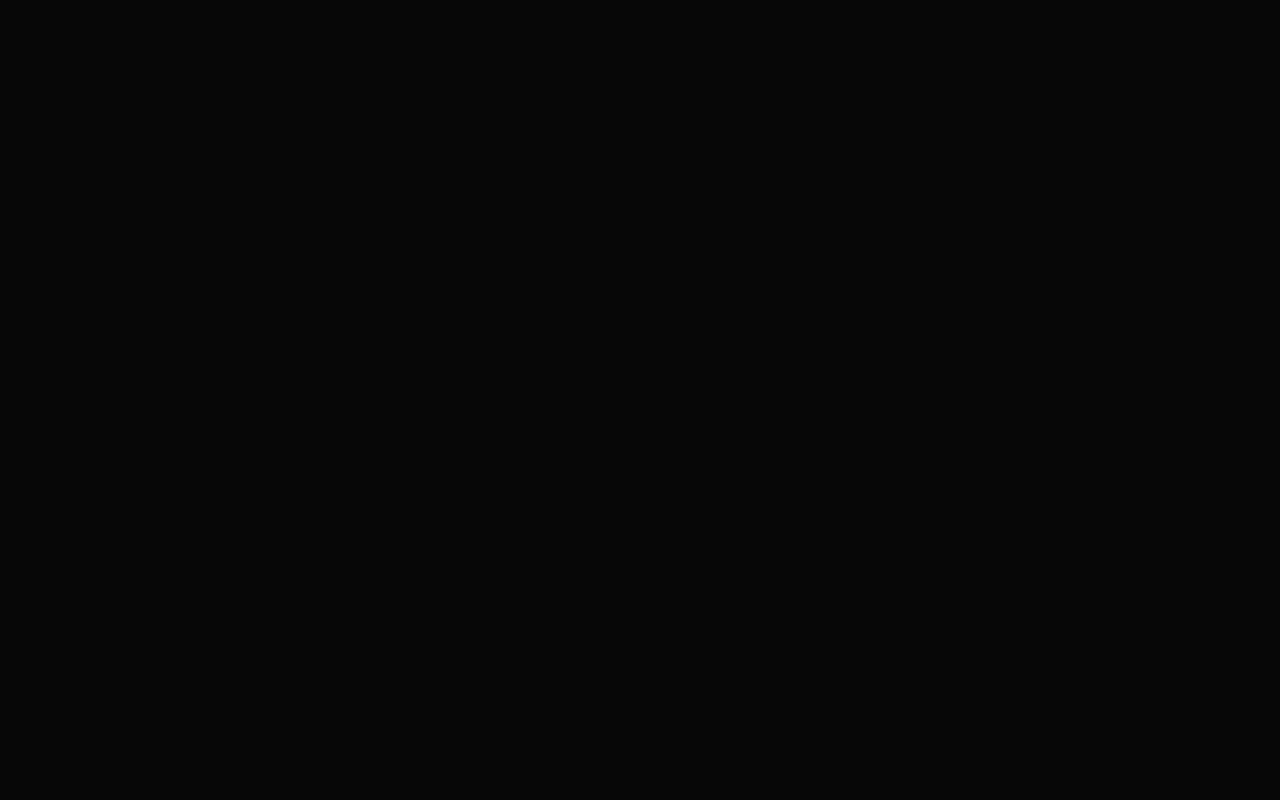
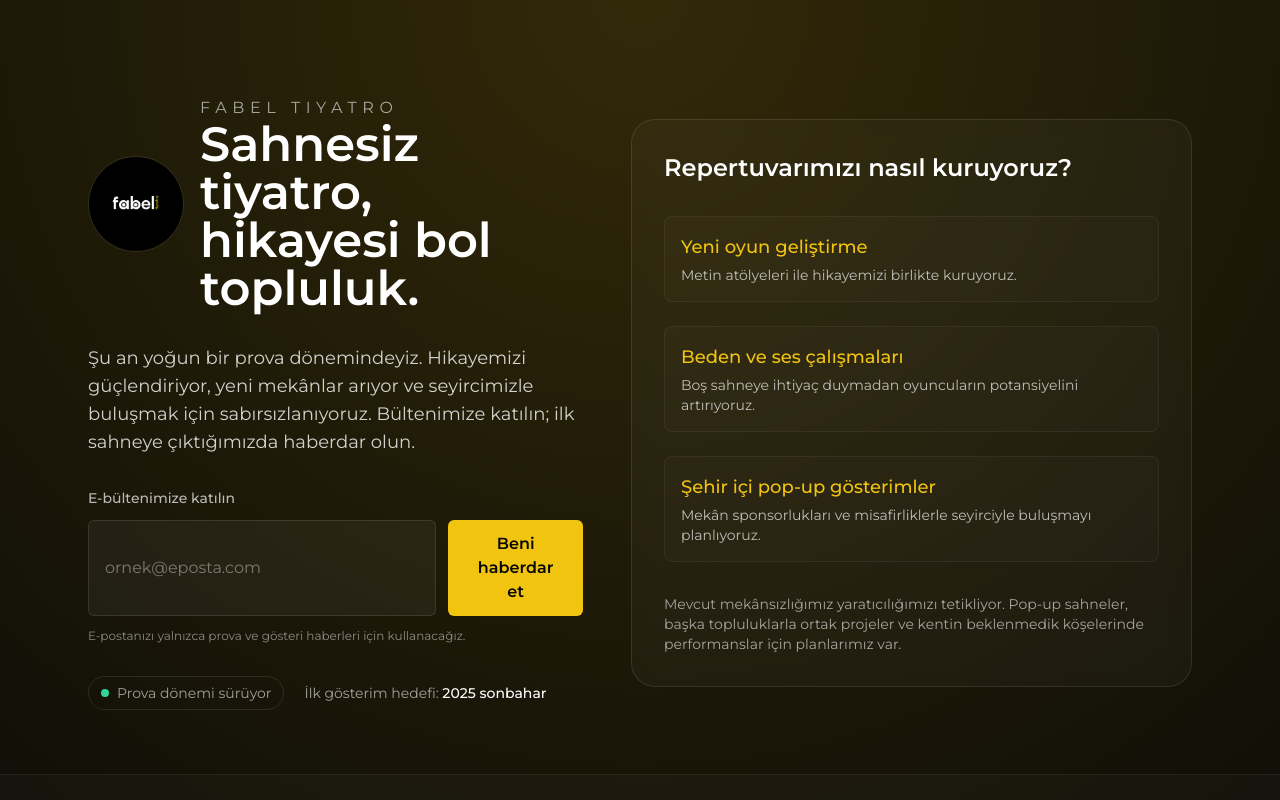
Before and after one commit to serifmehmet/fabeltiyatro, a Nuxt app: page / in a window 1280 px wide. Shown: the top 800 px of the page. Built offline with nearby package versions, Linux system fonts and the light colour scheme.

Commit message:
Main page is created

```diff
--- a/pages/index.vue
+++ b/app/pages/index.vue
@@ -1,5 +1,6 @@
 <script setup lang="ts">
 import { computed, ref } from 'vue'
+import logoImage from '~/assets/images/fabellogosiyah.jpg'
 
 type SubmitState = 'idle' | 'success' | 'error'
 
@@ -43,7 +44,7 @@
   if (!email.value) {
     return 'Lütfen e-posta adresinizi girin.'
   }
-  const pattern = /^[\w-.]+@([\w-]+\.)+[\w-]{2,4}$/u
+  const pattern = /^[^\s@]+@[^\s@]+\.[^\s@]+$/u
   if (!pattern.test(email.value)) {
     return 'Geçerli bir e-posta adresi girin.'
   }
@@ -71,7 +72,7 @@
       <div class="flex-1 space-y-8">
         <div class="flex items-center gap-4">
           <img
-            src="/fabellogosiyah.jpg"
+            :src="logoImage"
             alt="Fabel Tiyatro logosu"
             class="h-24 w-24 rounded-full border border-white/10 object-cover"
           />
```
Also changed, not shown: app/assets/images/fabellogosiyah.jpg (added).
